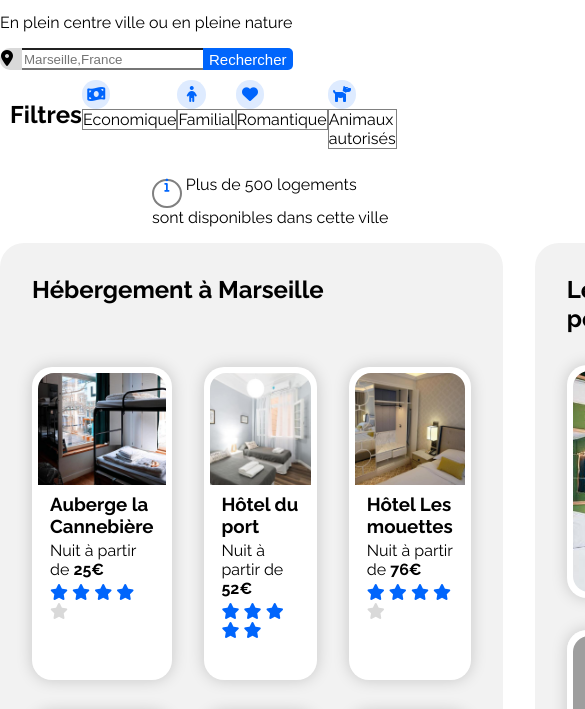
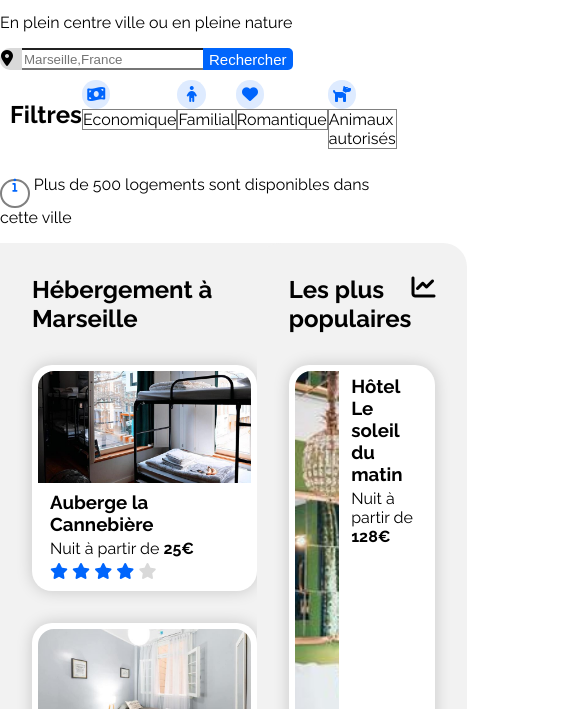
Before and after one commit to lilprim/P2_Poisson_Primael, a plain HTML site: page index.html in a window 390 px wide. Shown: the part 97-806 px from the top of the page, 585 px wide, since content can reach past the window. Drawn offline with Linux system fonts and the light colour scheme; grey boxes are pictures that could not be loaded.

Commit message:
maj responsive

```diff
--- a/style.css
+++ b/style.css
@@ -410,6 +410,8 @@ footer
     justify-content: space-around;
 }
 
+ /* ---------------------------------------------------- */
+
 
 @media screen and (max-width: 1024px)
 {
@@ -434,5 +436,45 @@ footer
 
     }
 
+    /* Icone info */
+
+    .pad-info{
+
+        padding-left: 0;
+        text-align: left;
+    }
+
+
+
+
+    /* Hebergements */
+
+    .hebergement-container{
+
+    background-color: #F2F2F2;
+    border-radius: 0%;
+    display: flex;
+    flex-direction: column;
+    justify-content: center;
+    width: 100%;
+    height: auto;
+
+    }
+
+
+    /* Populaires */
+
+    .populaire{
+        display: flex;
+        flex-direction: column;
+
+        background-color: #F2F2F2;
+        border-radius: 1.5rem;
+        padding: 2rem;
+        row-gap: 2rem;
+        align-items: start;
+
+    }
+
 
 }
```
